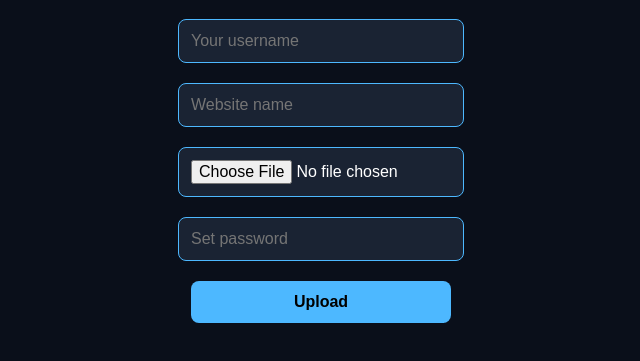
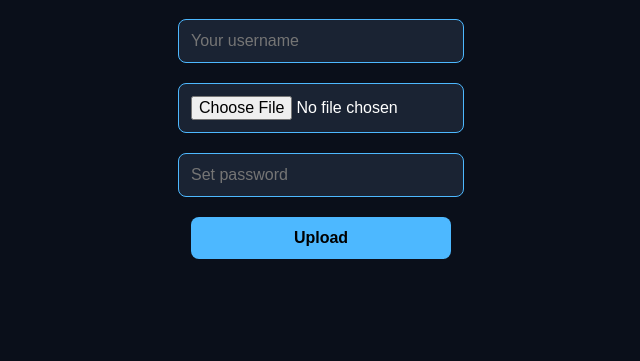
Before and after one commit to shauryakumar201503/WaterBase1uploads, a website: page public/index.html in a window 1280 px wide. Shown: the part 147-508 px from the top of the page, without its empty margins (319-959 px from the left). Drawn offline with Linux system fonts and the light colour scheme.

Commit message:
Remove unnecessary input fields from upload form

```diff
--- a/public/index.html
+++ b/public/index.html
@@ -9,7 +9,6 @@
 
   <form id="uploadForm" enctype="multipart/form-data">
     <input type="text" id="usernameInput" placeholder="Your username"><br>
-    <input type="text" id="siteNameInput" placeholder="Website name"><br>
 
     <input type="file" id="fileInput"><br>
     <input type="password" id="passwordInput" placeholder="Set password"><br>
```
